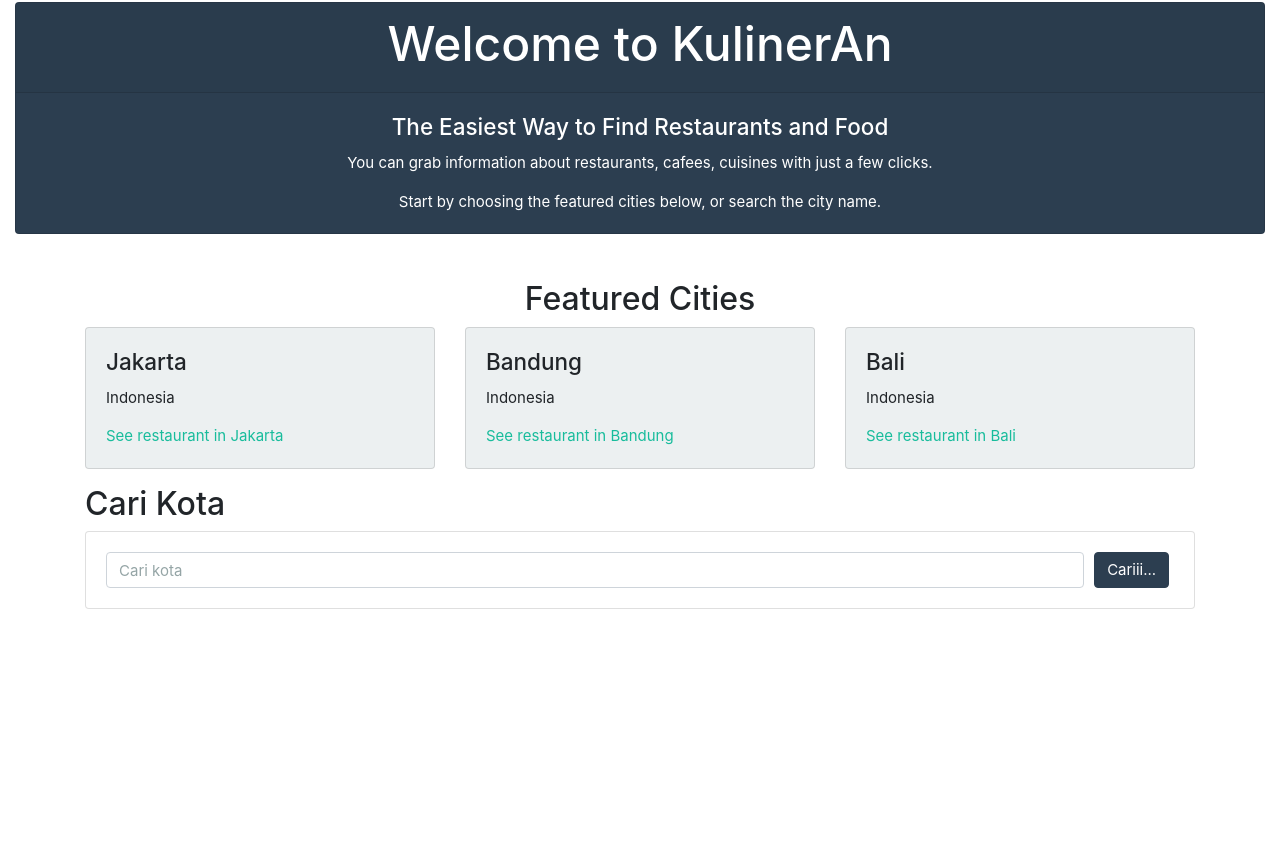
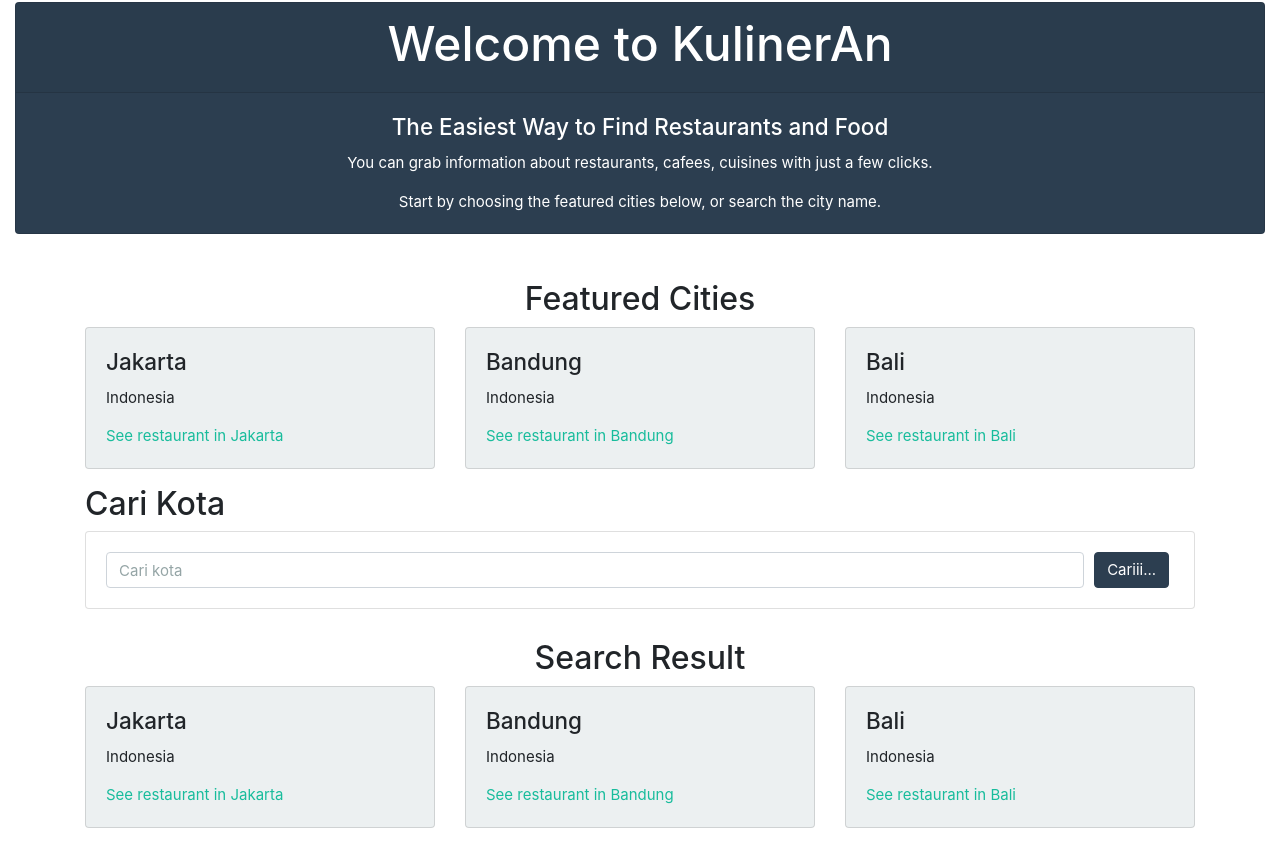
Before and after one commit to wildenali/react-food_web_app, a React (Create React App) app: page / in a window 1280 px wide. Shown: the part 953-1819 px from the top of the page. Before the commit the page ends 1592 px from the top, so only its background shows below. Built offline with nearby package versions, Linux system fonts and the light colour scheme.

Commit message:
Ganti nama dari FeatureCities jadi CityList, karena bisa di pakai juga untuk fitur hasil pencarian kota

```diff
--- a/src/App.js
+++ b/src/App.js
@@ -2,7 +2,7 @@ import React, { Component } from 'react';
 import './App.css';
 import NavBar from './components/NavBar'
 import ImageAndWelcome from './components/ImageAndWelcome'
-import FeaturedCities from './components/FeaturedCities'
+import CityList from './components/CitiyList'
 import SearchCity from './components/SearchCity';
 
 class App extends Component {
@@ -36,7 +36,7 @@ class App extends Component {
         <ImageAndWelcome />
 
         <div className="container" style={{ marginTop: 30, marginBottom: 30 }}>
-          <FeaturedCities kotakota={citiesDummy} />
+          <CityList title={'Featured Cities'} kotakota={citiesDummy} />
 
           {/* Fitur Pencarian Kota Start */}
           <SearchCity
@@ -44,6 +44,9 @@ class App extends Component {
             onChange={this.changeKeywordHandler}
           />
           {/* Fitur Pencarian Kota End */}
+
+          {/* Search Result */}
+          <CityList title={'Search Result'} kotakota={citiesDummy} />
 
         </div>
 
--- a/src/components/FeaturedCities.js
+++ b/src/components/CitiyList.js
@@ -1,11 +1,11 @@
 import React from 'react'
 import CityCard from './CityCard'
 
-const FeaturedCities = (props) => (
+const CityList = (props) => (
   <>
     <div className="row">
       <div className="col-12 text-center">
-        <h3>Featured Cities</h3>
+        <h3>{props.title}</h3>
       </div>
     </div>
     <div className="row">
@@ -18,4 +18,4 @@ const FeaturedCities = (props) => (
   </>
 )
 
-export default FeaturedCities
+export default CityList
```
